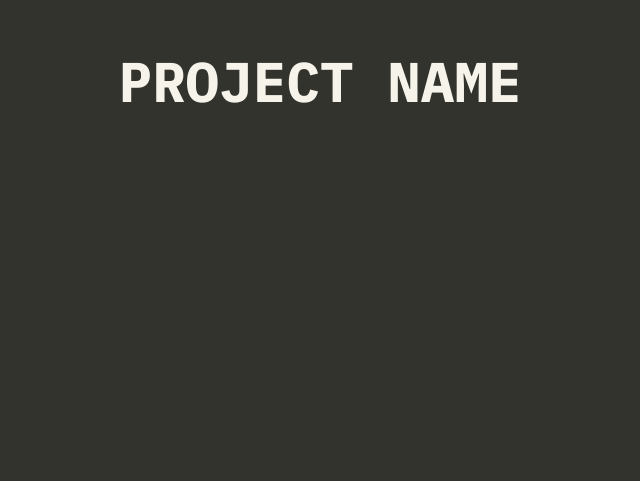
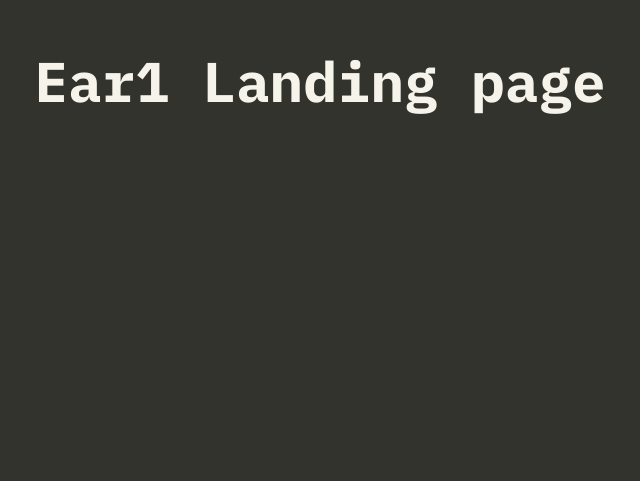
Before and after one commit to ImieboGodson/portfolio-v1.0, a React (Create React App) app: page /projects/Ear1-Landing-page in a window 1280 px wide. Shown: the part 319-800 px from the top of the page, without its empty margins (320-960 px from the left). Built offline with nearby package versions, Linux system fonts and the light colour scheme.

Commit message:
added dynamic data display on project page

```diff
--- a/src/data.js
+++ b/src/data.js
@@ -25,8 +25,8 @@ export const Projects = [
     },
     {
         id: 4,
-        title: "My-Portfolio",
-        name: "My Portfolio",
+        title: "Portfolio",
+        name: "Portfolio v1.0",
         type: 'React Application',
         githubLink: 'https://github.com/ImieboGodson/portfolio',
         liveLink: '',
--- a/src/pages/project/Project.jsx
+++ b/src/pages/project/Project.jsx
@@ -1,11 +1,21 @@
+import { useLocation } from 'react-router-dom';
+import { Projects } from '../../data';
 import './project.scss';
 
 const Project = () => {
+
+    const location = useLocation();
+    const path = location.pathname.split('/')[2]
+    const project = Projects.find(p => p.title === path)
+    console.log('proj Object ', project)
+
+    console.log('Location: ', path)
+
   return (
     <div className='project-page'>
         <div className='project-page-wrapper'>
             <div className='project-image-wrapper'>
-                <p className='project-name'>PROJECT NAME</p>
+                <p className='project-name'>{project.name}</p>
             </div>
             <div className='project-details-wrapper container'>
                 <div className='abouttheprojecttext-wrapper'>
@@ -29,8 +39,8 @@ const Project = () => {
                         <p className='projectdetails-tools-text'>Adobe XD /   HTML5 /   CSS3 /   JavaScript /   SASS /   React JS /   Redux /   Redux-Saga /   Webpack /   TMDB API</p>
                     </div>
                     <div className='projectdetails-buttons-wrapper'>
-                        <a href='https://dev.to/imiebogodson' target='_blank' rel='noreferrer' className='projectdetails-button'>_Github Repo</a>
-                        <a href='https://dev.to/imiebogodson' target='_blank' rel='noreferrer' className='projectdetails-button'>_Live Link</a>
+                        <a href={`${project.githubLink}`} target='_blank' rel='noreferrer' className='projectdetails-button'>_Github Repo</a>
+                        <a href={`${project.liveLink}`} target='_blank' rel='noreferrer' className='projectdetails-button'>_Live Link</a>
                     </div>
                 </div>
             </div>
```
